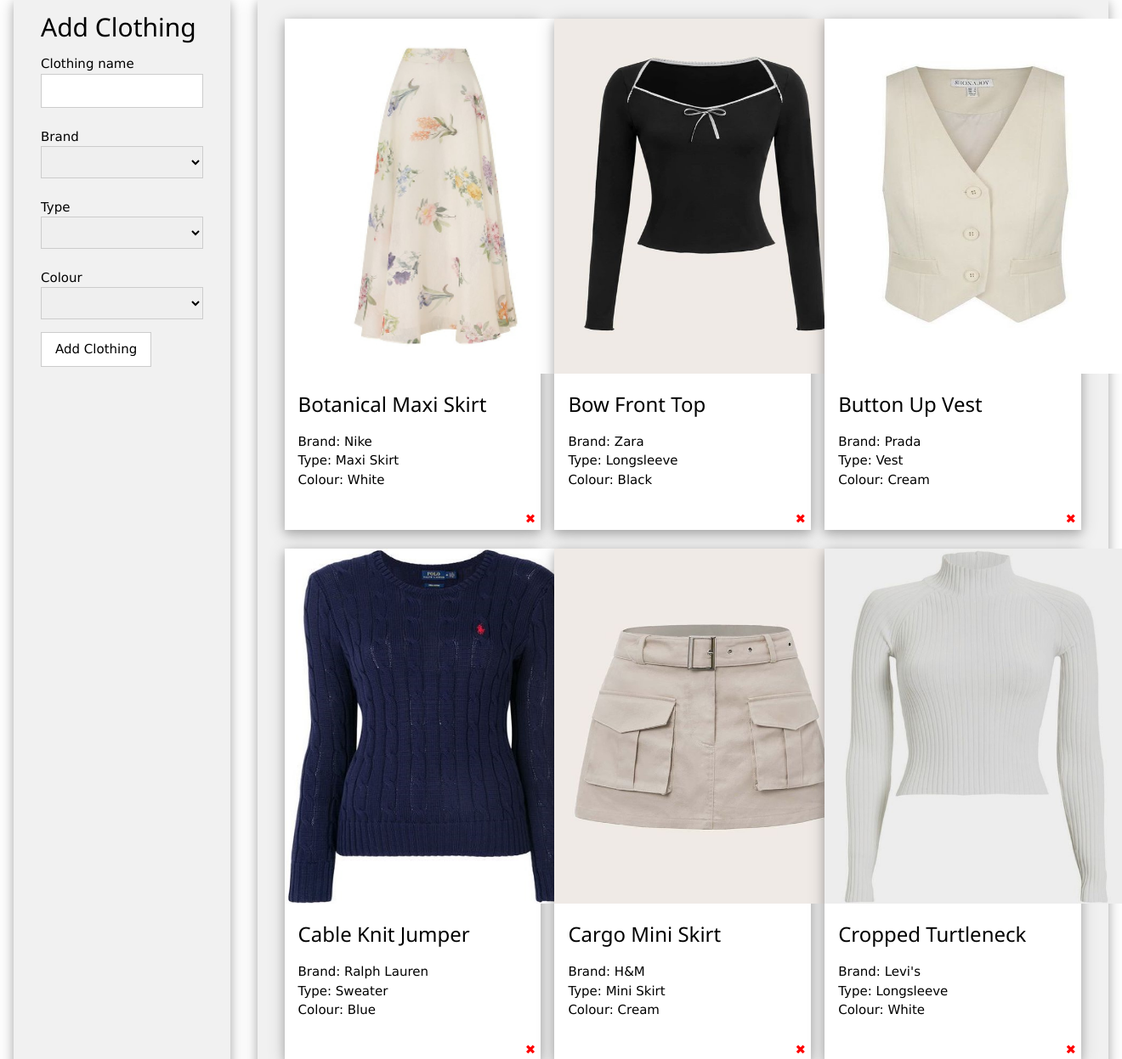
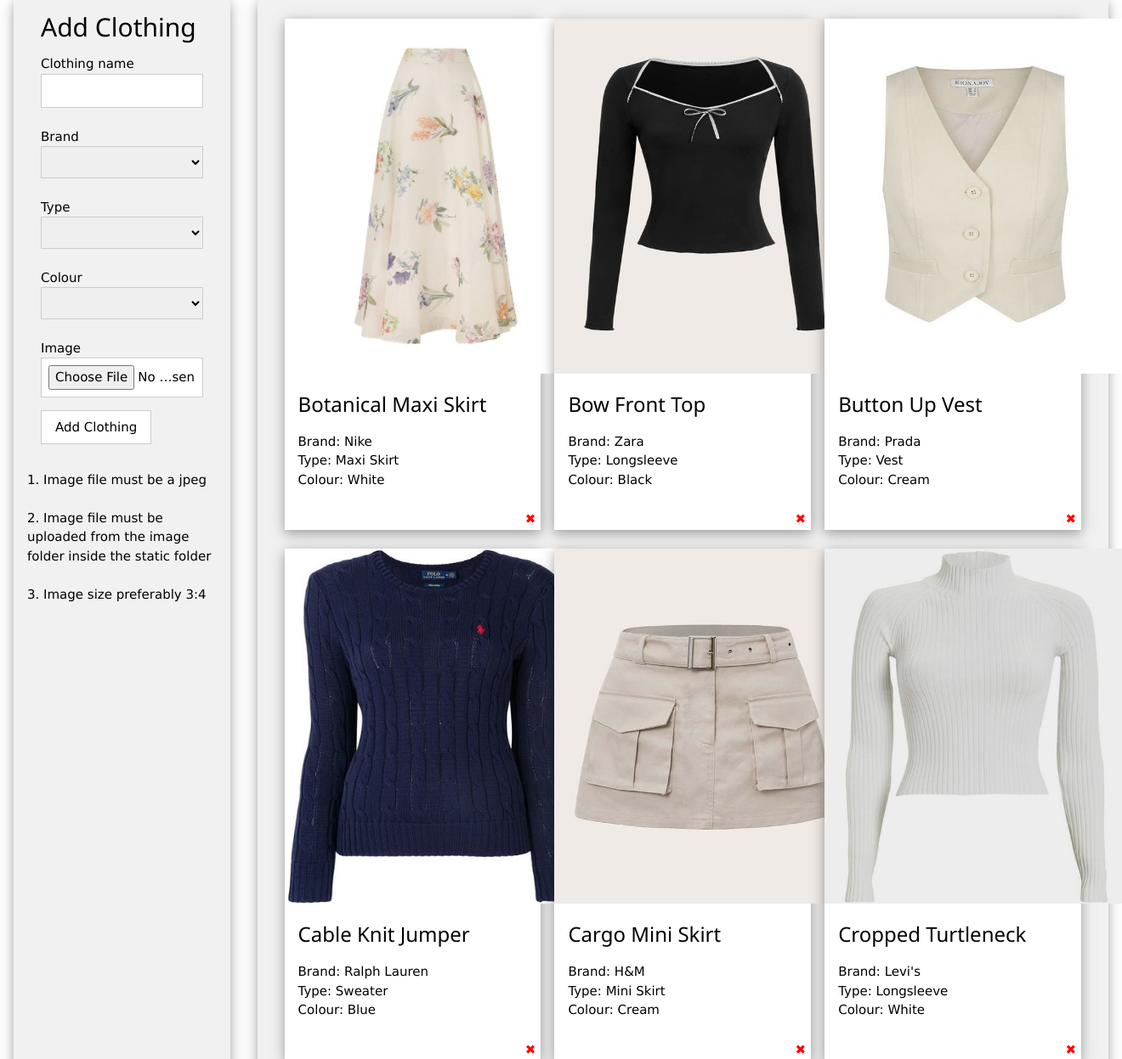
Before and after one commit to charlottepanck/CKP-Wardrobe, a Flask app: page /clothing in a window 1320 px wide. Shown: the part 157-1404 px from the top of the page at 85% size. Run offline with Flask 3, Linux system fonts and the light colour scheme; data comes from the database, SQL or seed files in the repository; both versions use the stored data as it was after the commit.

Commit message:
alt image is image

```diff
--- a/app.py
+++ b/app.py
@@ -92,11 +92,12 @@ def addclothing():
         brand = request.form.get('brand')
         type = request.form.get('type')
         colour = request.form.get('colour')
+        img_file = request.form.get('img_file')
 
         with sqlite3.connect(DB) as connection:
             cursor = connection.cursor()
-            sql = "INSERT INTO clothing (name, brand, type, colour) VALUES (?, ?, ?, ?);"
-            cursor.execute(sql, (name, brand, type, colour))
+            sql = "INSERT INTO clothing (name, brand, type, colour, img_file) VALUES (?, ?, ?, ?, ?);"
+            cursor.execute(sql, (name, brand, type, colour, img_file))
             connection.commit()
             return viewclothing()
     else:
--- a/templates/clothing.html
+++ b/templates/clothing.html
@@ -32,10 +32,14 @@
         {% for itemss in resultscoloursc %}
         <option value={{itemss[0]}}>{{itemss[1]}}</option>
         {% endfor %}
-      </select>
+      </select><br>
+
+      <label for="img_file">Image </label>
+      <input name="img_file" type="file" id="myfile" class="w3-input w3-white w3-border">
 
       <p><input button type="submit" value="Add Clothing" class="w3-button w3-white w3-border"></p>
     </form>
+    <p>1. Image file must be a jpeg<br><br>2. Image file must be uploaded from the image folder inside the static folder<br><br>3. Image size preferably 3:4</p>
   </div>
 
   <div class="w3-container"></div>
@@ -46,7 +50,8 @@
       {% for item in results %}
       <div class="w3-third">
         <div class="w3-card-4 w3-white">
-          <img src="/static/images/{{item[5]}}" alt="{{item[1]}}" class="img">
+          <!--<img src="/static/images/{{item[5]}}" id="slay" class="img" onerror="standby()">-->
+          <img src="/static/images/{{item[5]}}" alt=lol class="img" onError="this.onerror=null;this.src='/static/images/noimage_lol.jpg';">
           <div class="padding">
           <h3>{{ item[1] }}</h3>
           <p>Brand: {{ item[2] }}<br>Type: {{ item[3] }}<br>Colour: {{ item[4] }}</p>
```
Also changed, not shown: functions.js (+3 -19 lines), ckpwardrobe.db, static/images/bowfrounttop.jpg (added), static/images/lacetrimcamitop.jpg (added), static/images/lanadelraegraphictee.jpg (added), static/images/noimage_lol.jpg (added), static/images/pinkglitterskirt.jpg (added), static/images/pinkwidelegsweatpants.jpg (added), static/images/pleatedminiskirt.jpg (added), static/images/puffsleeveblouse.jpg (added), static/images/ralphlauranjearsy.jpg (added), static/images/ralphlaurencableknitjumper.jpg (added), static/images/swanslipmaxidress.jpg (added).
